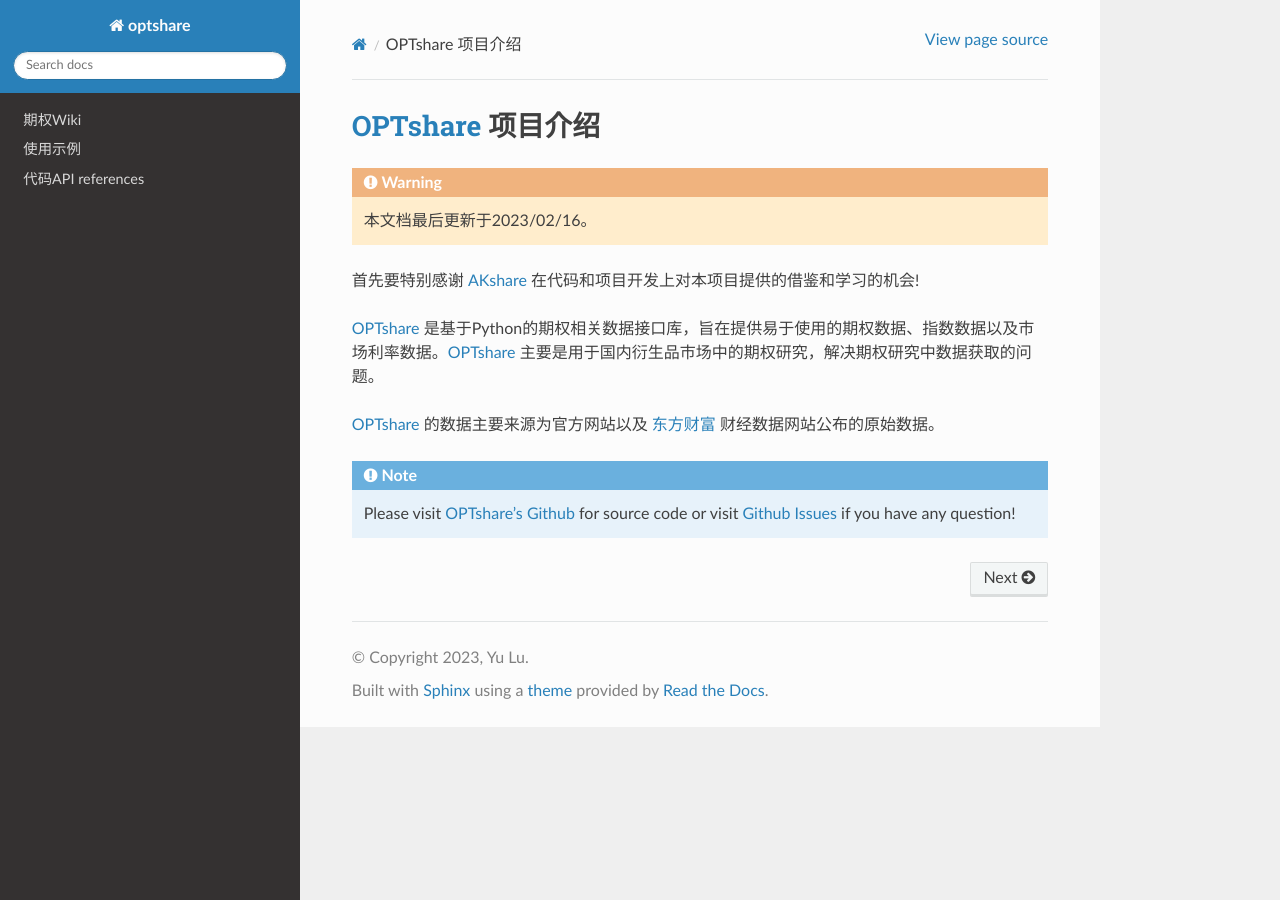
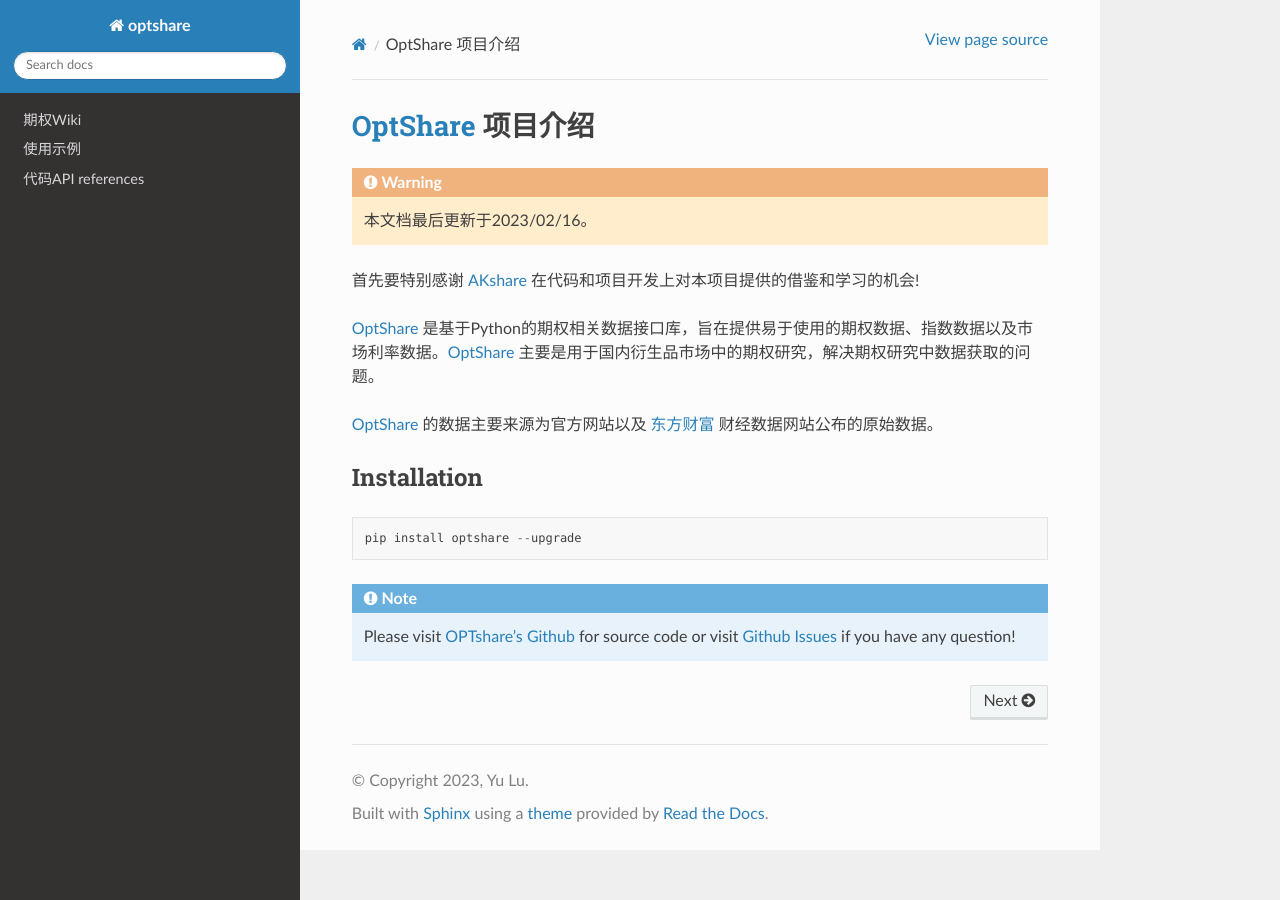
Before and after one commit to yulu0131/optshare, a Sphinx documentation site: the page built from docs/source/index.rst, in a window 1280 px wide. Built offline with Sphinx 7.4.7 and the Read the Docs theme 2.0.0, drawn with Linux system fonts in a browser that asks for light colours.

Commit message:
update index page

```diff
--- a/docs/source/index.rst
+++ b/docs/source/index.rst
@@ -1,5 +1,5 @@
 ============================================================
-`OPTshare`_ 项目介绍
+`OptShare`_ 项目介绍
 ============================================================
 .. toctree::
    :maxdepth: 1
@@ -16,9 +16,17 @@
 
 首先要特别感谢 `AKshare`_ 在代码和项目开发上对本项目提供的借鉴和学习的机会!
 
-`OPTshare`_ 是基于Python的期权相关数据接口库，旨在提供易于使用的期权数据、指数数据以及市场利率数据。`OPTshare`_ 主要是用于国内衍生品市场中的期权研究，解决期权研究中数据获取的问题。
+`OptShare`_ 是基于Python的期权相关数据接口库，旨在提供易于使用的期权数据、指数数据以及市场利率数据。`OptShare`_ 主要是用于国内衍生品市场中的期权研究，解决期权研究中数据获取的问题。
 
-`OPTshare`_ 的数据主要来源为官方网站以及 `东方财富`_ 财经数据网站公布的原始数据。
+`OptShare`_ 的数据主要来源为官方网站以及 `东方财富`_ 财经数据网站公布的原始数据。
+
+Installation
+==================
+
+.. code-block::
+
+   pip install optshare --upgrade
+
 
 .. note::
 
@@ -26,7 +34,7 @@
 
 .. _东方财富: https://www.eastmoney.com/
 .. _AKshare: https://github.com/akfamily/akshare
-.. _OPTshare: https://github.com/yulu0131/optshare
+.. _OptShare: https://github.com/yulu0131/optshare
 
 
 .. _OPTshare's Github: https://github.com/yulu0131/optshare
```
Also changed, not shown: 6 other files.
